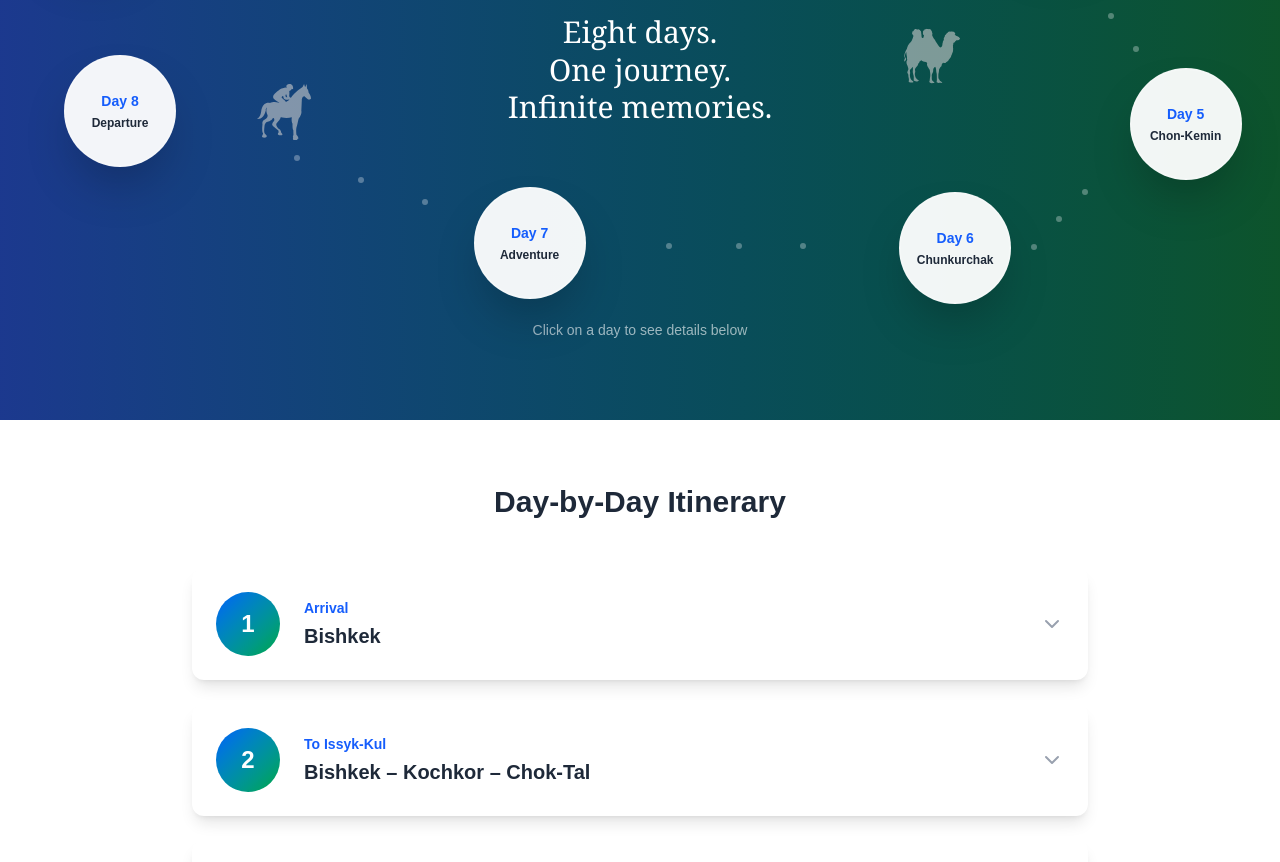
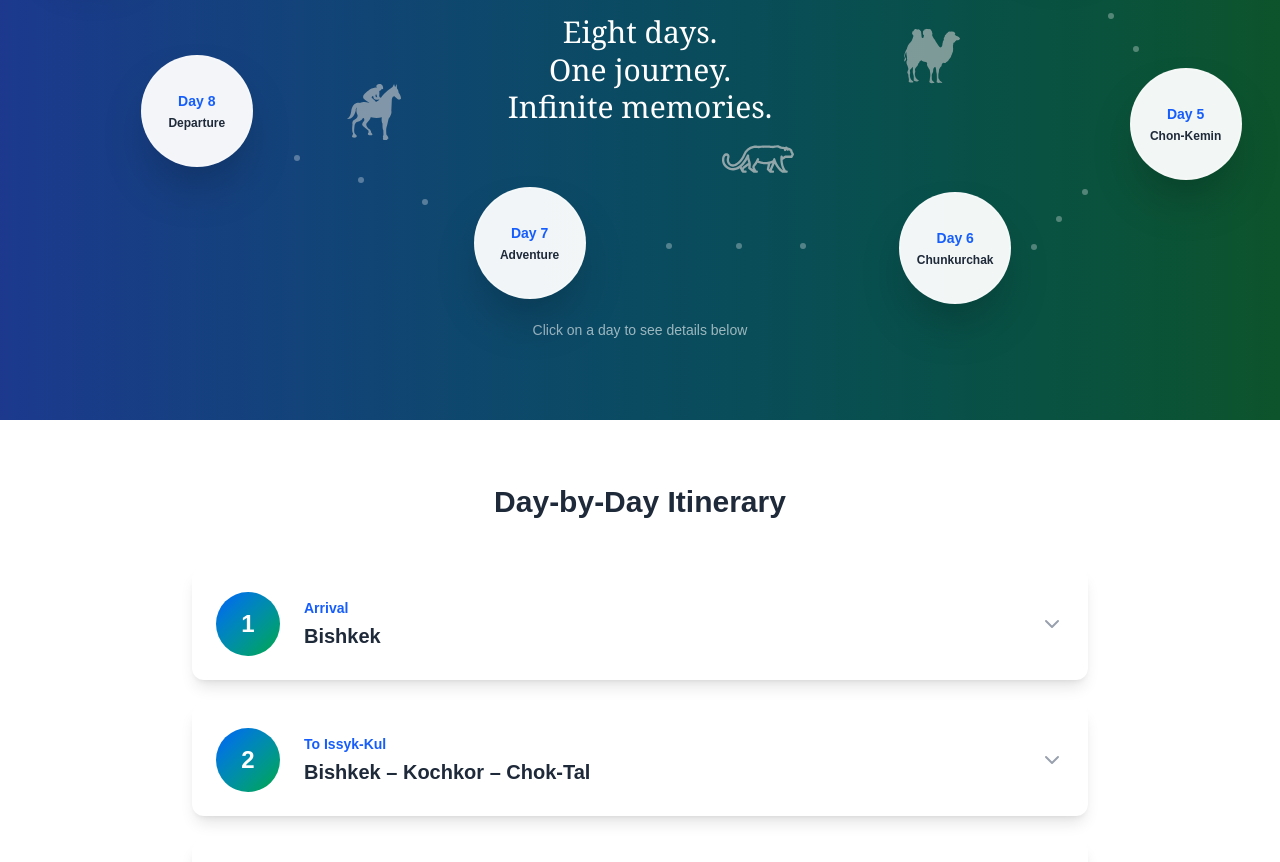
Before and after one commit to Erkebulan100/kyrgyzstan-ai-tourism-thesis, a Next.js app: page /tours/classic-kyrgyzstan in a window 1280 px wide. Shown: the part 1500-2362 px from the top of the page. Built offline with nearby package versions, Linux system fonts and the light colour scheme.

Commit message:
Fixed the scrolling function of the circles to the corresponding day in app/tours/classic-kyrgyzstan/page.js

```diff
--- a/app/tours/classic-kyrgyzstan/page.js
+++ b/app/tours/classic-kyrgyzstan/page.js
@@ -122,7 +122,7 @@ export default function ClassicKyrgyzstanPage() {
     { day: 5, name: "Chon-Kemin", position: "right-[8%] top-[45%] md:right-[3%] md:top-[57%]" },
     { day: 6, name: "Chunkurchak", position: "right-[25%] bottom-[25%] md:right-[21%] md:bottom-[0%]" },
     { day: 7, name: "Adventure", position: "left-[35%] bottom-[15%] md:left-[37%] md:bottom-[1%]" },
-    { day: 8, name: "Departure", position: "left-[10%] bottom-[30%] md:left-[5%] md:bottom-[25%]" },
+    { day: 8, name: "Departure", position: "left-[11%] bottom-[30%] md:left-[11%] md:bottom-[25%]" },
   ];
 
   return (
@@ -230,9 +230,14 @@ export default function ClassicKyrgyzstanPage() {
           {/* Journey Point Circles */}
           {journeyPoints.map((point, idx) => (
             <button
-              key={idx}
-              onClick={() => setExpandedDay(expandedDay === point.day ? null : point.day)}
-              className={`absolute z-30 hover:scale-110 transition-all duration-300 ${point.position}`}
+                key={idx}
+                onClick={() => {
+                setExpandedDay(point.day);
+                setTimeout(() => {
+                    document.getElementById(`day-${point.day}`)?.scrollIntoView({ behavior: 'smooth', block: 'center' });
+                }, 100);
+                }}
+                className={`absolute z-30 hover:scale-110 transition-all duration-300 ${point.position}`}
             >
               <div className={`bg-white/95 rounded-full w-20 h-20 md:w-28 md:h-28 flex flex-col items-center justify-center shadow-2xl border-2 ${expandedDay === point.day ? 'border-yellow-400 scale-110' : 'border-white/20'} p-2 text-center`}>
                 <span className="text-blue-600 font-bold text-xs md:text-sm">Day {point.day}</span>
@@ -246,7 +251,7 @@ export default function ClassicKyrgyzstanPage() {
             <img src="/images/eagle.svg" alt="Eagle" className="w-14 h-14 md:w-18 md:h-18 object-contain opacity-60" style={{ filter: 'invert(1) brightness(0.8)' }} />
           </div>
 
-          <div className="absolute top-[60%] left-[20%] z-10">
+          <div className="absolute top-[60%] left-[27%] z-10">
             <img src="/images/horse.svg" alt="Horse" className="w-12 h-12 md:w-14 md:h-14 object-contain opacity-60" style={{ filter: 'invert(1) brightness(0.8)' }} />
           </div>
 
@@ -256,6 +261,16 @@ export default function ClassicKyrgyzstanPage() {
 
           <div className="absolute bottom-[10%] right-[45%] md:bottom-[40%] md:right-[25%] z-10">
             <img src="/images/camel.svg" alt="Camel" className="w-12 h-12 md:w-14 md:h-14 object-contain opacity-60" style={{ filter: 'invert(1) brightness(0.8)' }} />
+          </div>
+
+          {/* Snow Leopard - Right side of the page */}
+          <div className="absolute top-[67%] right-[38%] md:top-[67%] md:right-[38%] z-10">
+            <img
+              src="/images/snow-leopard.svg"
+              alt="Snow Leopard"
+              className="w-14 h-14 md:w-18 md:h-18 object-contain opacity-70"
+              style={{ filter: 'invert(1) brightness(0.8)' }}
+            />
           </div>
 
           {/* Connecting Dots Path */}
```
